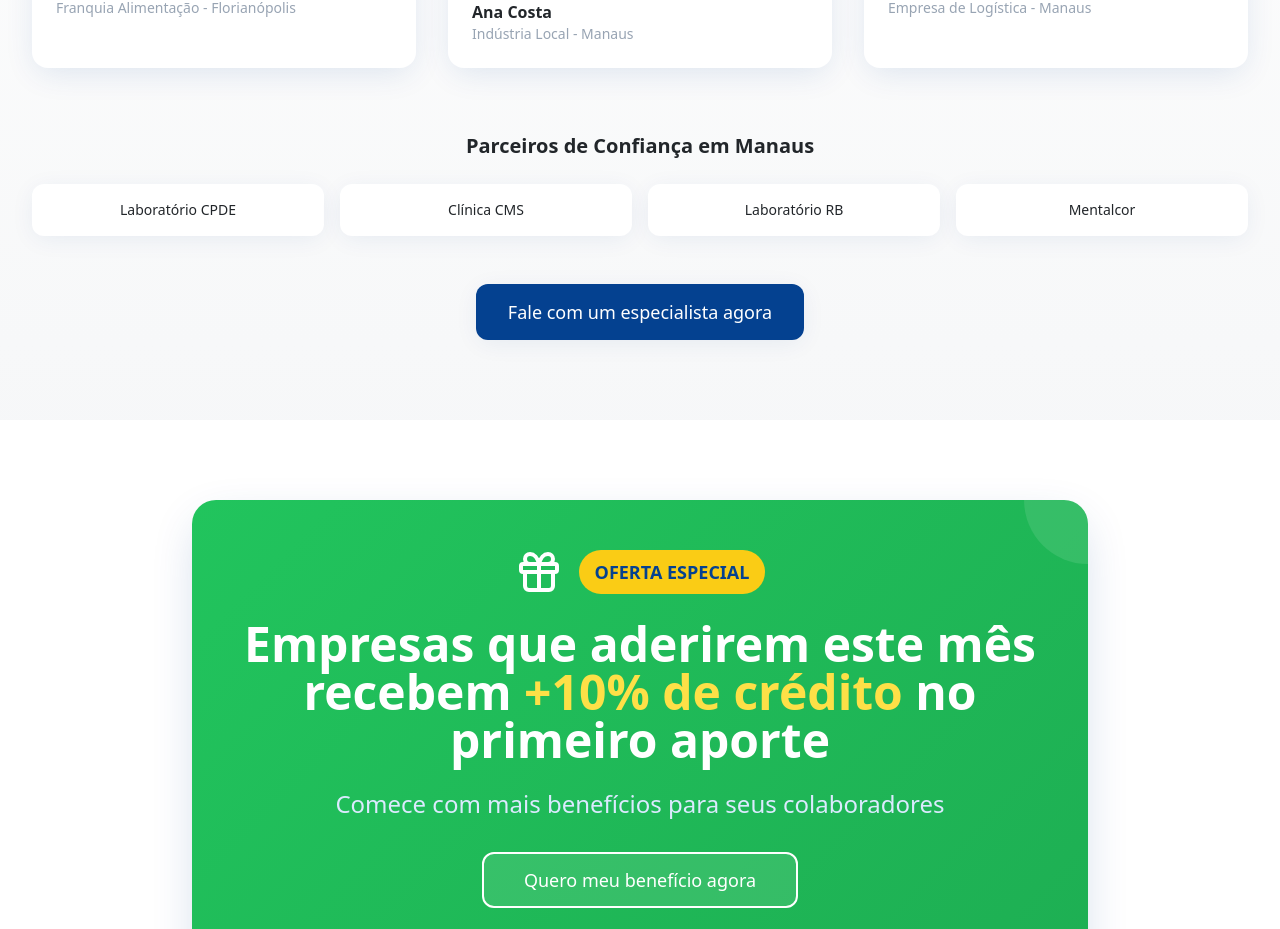
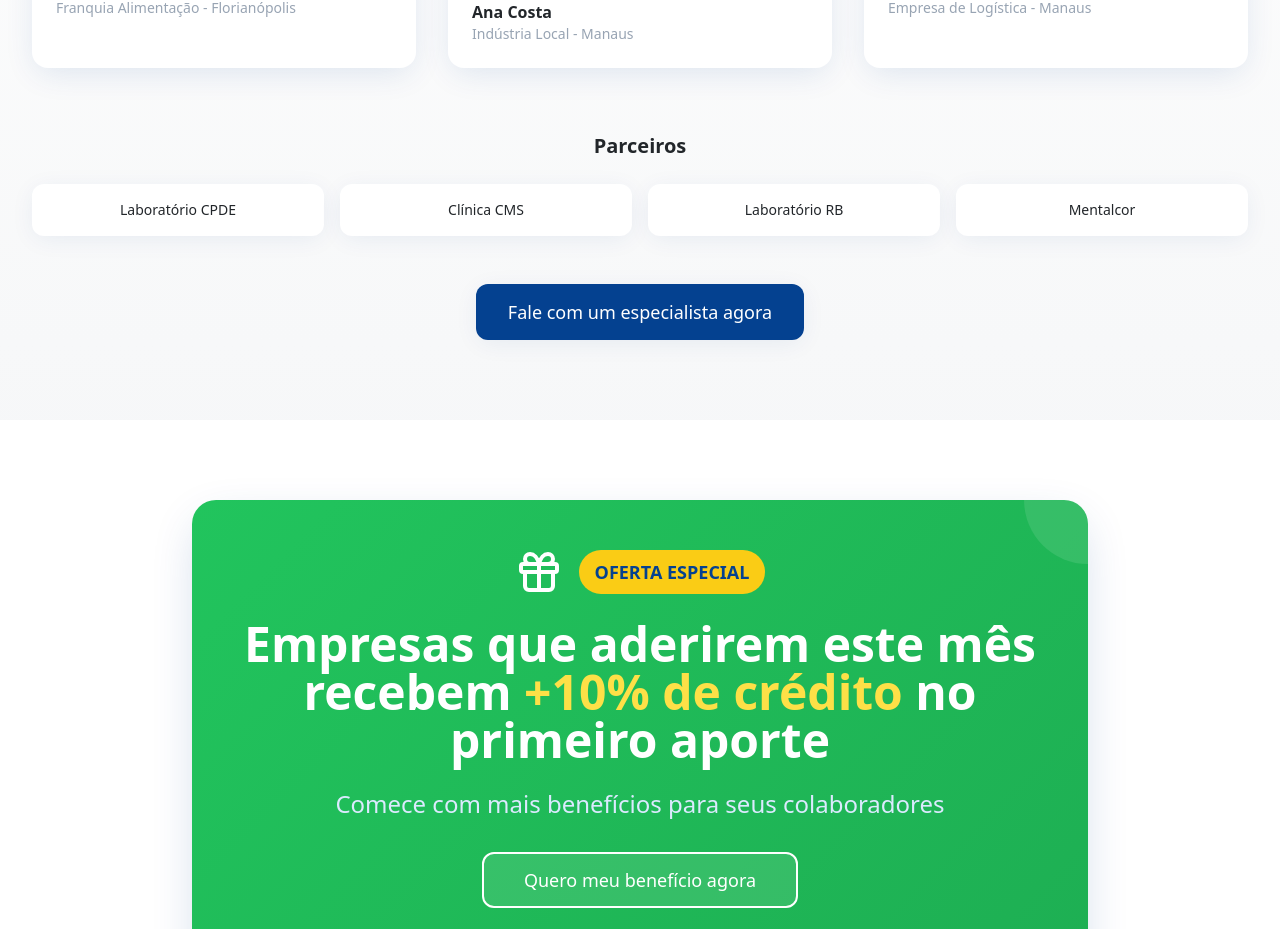
Before and after one commit to SamDark0202/lp-medprev-manaus, a React (Vite) app: page / in a window 1280 px wide. Shown: the part 2734-3663 px from the top of the page. Built offline with nearby package versions, Linux system fonts and the light colour scheme.

Commit message:
Parceiros

```diff
--- a/src/components/SocialProofSection.tsx
+++ b/src/components/SocialProofSection.tsx
@@ -70,7 +70,7 @@ const SocialProofSection = () => {
         {/* Partners */}
         <div className="text-center mb-12">
           <h3 className="text-xl font-bold text-gray-dark mb-6">
-            Parceiros de Confiança em Manaus
+            Parceiros
           </h3>
           <div className="grid grid-cols-2 md:grid-cols-4 gap-4">
             {partners.map((partner, index) => (
```
